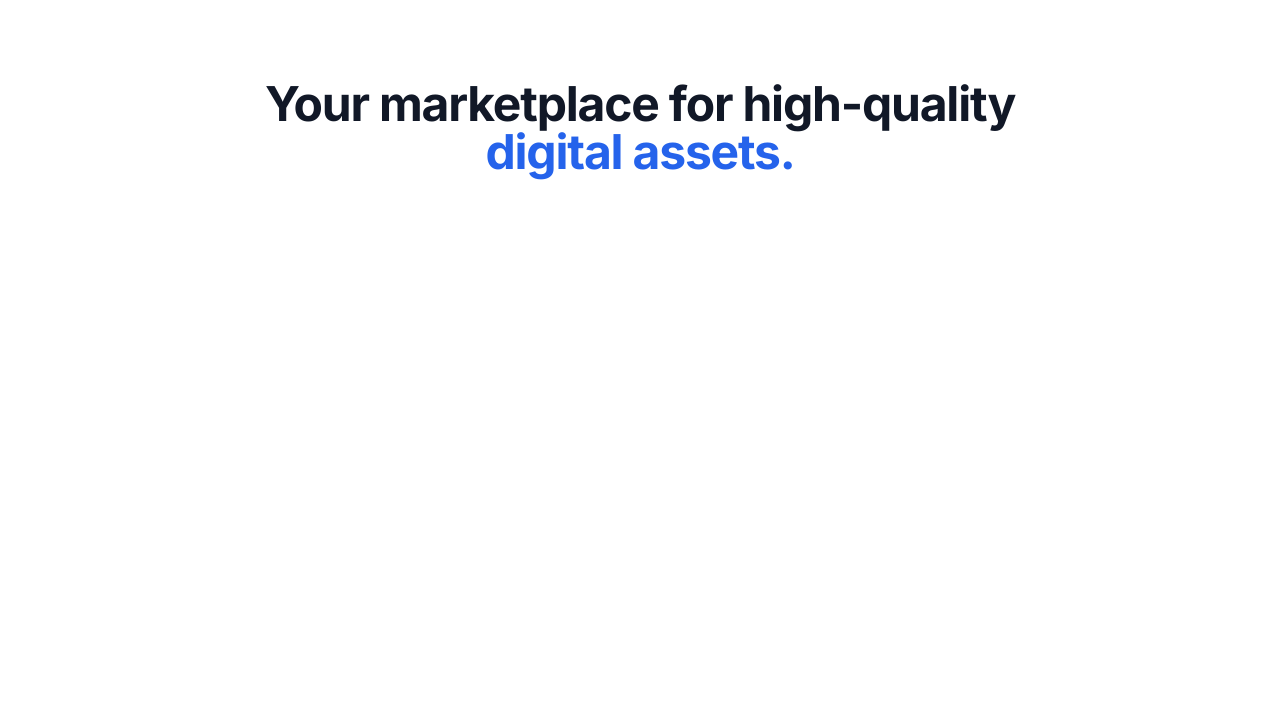
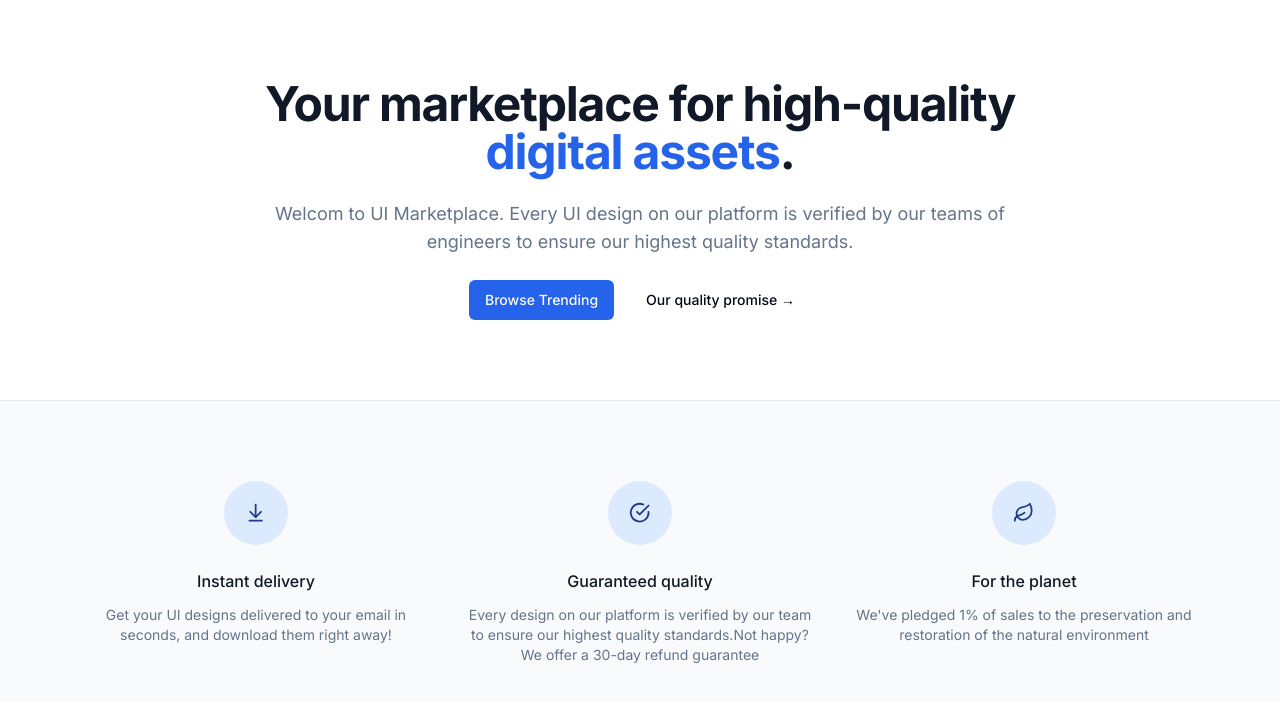
Before and after one commit to onyx093/ui_marketplace, a Next.js app: page / in a window 1280 px wide. Shown: the top 702 px of the page. Built offline with nearby package versions, Linux system fonts and the light colour scheme.

Commit message:
(feat-ui):landing page-wip

```diff
--- a/package.json
+++ b/package.json
@@ -9,6 +9,7 @@
     "lint": "next lint"
   },
   "dependencies": {
+    "@radix-ui/react-slot": "^1.0.2",
     "class-variance-authority": "^0.7.0",
     "clsx": "^2.1.0",
     "lucide-react": "^0.356.0",
--- a/src/app/globals.css
+++ b/src/app/globals.css
@@ -6,63 +6,46 @@
   :root {
     --background: 0 0% 100%;
     --foreground: 222.2 84% 4.9%;
-
     --card: 0 0% 100%;
     --card-foreground: 222.2 84% 4.9%;
-
     --popover: 0 0% 100%;
     --popover-foreground: 222.2 84% 4.9%;
-
-    --primary: 222.2 47.4% 11.2%;
+    --primary: 221.2 83.2% 53.3%;
     --primary-foreground: 210 40% 98%;
-
     --secondary: 210 40% 96.1%;
     --secondary-foreground: 222.2 47.4% 11.2%;
-
     --muted: 210 40% 96.1%;
     --muted-foreground: 215.4 16.3% 46.9%;
-
     --accent: 210 40% 96.1%;
     --accent-foreground: 222.2 47.4% 11.2%;
-
     --destructive: 0 84.2% 60.2%;
     --destructive-foreground: 210 40% 98%;
-
     --border: 214.3 31.8% 91.4%;
     --input: 214.3 31.8% 91.4%;
-    --ring: 222.2 84% 4.9%;
-
+    --ring: 221.2 83.2% 53.3%;
     --radius: 0.5rem;
   }
 
   .dark {
     --background: 222.2 84% 4.9%;
     --foreground: 210 40% 98%;
-
     --card: 222.2 84% 4.9%;
     --card-foreground: 210 40% 98%;
-
     --popover: 222.2 84% 4.9%;
     --popover-foreground: 210 40% 98%;
-
-    --primary: 210 40% 98%;
+    --primary: 217.2 91.2% 59.8%;
     --primary-foreground: 222.2 47.4% 11.2%;
-
     --secondary: 217.2 32.6% 17.5%;
     --secondary-foreground: 210 40% 98%;
-
     --muted: 217.2 32.6% 17.5%;
     --muted-foreground: 215 20.2% 65.1%;
-
     --accent: 217.2 32.6% 17.5%;
     --accent-foreground: 210 40% 98%;
-
     --destructive: 0 62.8% 30.6%;
     --destructive-foreground: 210 40% 98%;
-
     --border: 217.2 32.6% 17.5%;
     --input: 217.2 32.6% 17.5%;
-    --ring: 212.7 26.8% 83.9%;
+    --ring: 224.3 76.3% 48%;
   }
 }
 
--- a/src/app/page.tsx
+++ b/src/app/page.tsx
@@ -1,15 +1,81 @@
 import MaxWidthWrapper from "@/components/MaxWidthWrapper";
-import Image from "next/image";
+import { Button, buttonVariants } from "@/components/ui/button";
+import { ArrowDownToLine, CheckCircle, Leaf } from "lucide-react";
+import Link from "next/link";
+
+const perks = [
+  {
+    name: "Instant delivery",
+    icon: ArrowDownToLine,
+    description:
+      "Get your UI designs delivered to your email in seconds, and download them right away!",
+  },
+  {
+    name: "Guaranteed quality",
+    icon: CheckCircle,
+    description:
+      "Every design on our platform is verified by our team to ensure our highest quality standards.Not happy? We offer a 30-day refund guarantee",
+  },
+  {
+    name: "For the planet",
+    icon: Leaf,
+    description:
+      "We've pledged 1% of sales to the preservation and restoration of the natural environment",
+  },
+];
 
 export default function Home() {
   return (
+    <>
       <MaxWidthWrapper>
         <div className="py-20 mx-auto text-center flex flex-col items-center max-w-3xl">
           <h1 className="text-4xl font-bold tracking-tight text-gray-900 sm:text-5xl">
             Your marketplace for high-quality{" "}
-          <span className="text-blue-600">digital assets.</span>
+            <span className="text-blue-600">digital assets</span>.
           </h1>
+          <p className="mt-6 text-lg max-w-prose text-muted-foreground">
+            Welcom to UI Marketplace. Every UI design on our platform is
+            verified by our teams of engineers to ensure our highest quality
+            standards.
+          </p>
+          <div className="flex flex-col sm:flex-row gap-4 mt-6">
+            <Link className={buttonVariants()} href="/products">
+              Browse Trending
+            </Link>
+            <Button variant={"ghost"}>Our quality promise &rarr;</Button>
+          </div>
+        </div>
+
+        {/* TODO: List products */}
+      </MaxWidthWrapper>
+
+      <section className="border-t border-gray-200 bg-gray-50">
+        <MaxWidthWrapper className="py-20">
+          <div className="grid grid-cols-1 gap-y-12 sm:grid-cols-2 sm:gap-x-6 lg:grid-cols-3 lg:gap-y-0 lg:gap-x-8">
+            {perks.map((perk) => (
+              <div
+                key={perk.name}
+                className="text-center md:flex md:items-start md:text-left lg:block lg:text-center"
+              >
+                <div className="md:flex-shrink-0 flex justify-center">
+                  <div className="w-16 h-16 flex items-center justify-center rounded-full bg-blue-100 text-blue-900">
+                    {<perk.icon className="w-1/3 h-1/3" />}
+                  </div>
+                </div>
+
+                <div className="mt-6 md:ml-4 md:mt-0 lg:ml-0 lg:mt-6">
+                  <h3 className="text-base font-medium text-gray-900">
+                    {perk.name}
+                  </h3>
+                  <p className="mt-3 text-sm text-muted-foreground">
+                    {perk.description}
+                  </p>
+                </div>
+              </div>
+            ))}
           </div>
         </MaxWidthWrapper>
+      </section>
+    </>
   );
 }
--- /dev/null
+++ b/src/components/ui/button.tsx
@@ -0,0 +1,56 @@
+import * as React from "react"
+import { Slot } from "@radix-ui/react-slot"
+import { cva, type VariantProps } from "class-variance-authority"
+
+import { cn } from "@/lib/utils"
+
+const buttonVariants = cva(
+  "inline-flex items-center justify-center whitespace-nowrap rounded-md text-sm font-medium ring-offset-background transition-colors focus-visible:outline-none focus-visible:ring-2 focus-visible:ring-ring focus-visible:ring-offset-2 disabled:pointer-events-none disabled:opacity-50",
+  {
+    variants: {
+      variant: {
+        default: "bg-primary text-primary-foreground hover:bg-primary/90",
+        destructive:
+          "bg-destructive text-destructive-foreground hover:bg-destructive/90",
+        outline:
+          "border border-input bg-background hover:bg-accent hover:text-accent-foreground",
+        secondary:
+          "bg-secondary text-secondary-foreground hover:bg-secondary/80",
+        ghost: "hover:bg-accent hover:text-accent-foreground",
+        link: "text-primary underline-offset-4 hover:underline",
+      },
+      size: {
+        default: "h-10 px-4 py-2",
+        sm: "h-9 rounded-md px-3",
+        lg: "h-11 rounded-md px-8",
+        icon: "h-10 w-10",
+      },
+    },
+    defaultVariants: {
+      variant: "default",
+      size: "default",
+    },
+  }
+)
+
+export interface ButtonProps
+  extends React.ButtonHTMLAttributes<HTMLButtonElement>,
+    VariantProps<typeof buttonVariants> {
+  asChild?: boolean
+}
+
+const Button = React.forwardRef<HTMLButtonElement, ButtonProps>(
+  ({ className, variant, size, asChild = false, ...props }, ref) => {
+    const Comp = asChild ? Slot : "button"
+    return (
+      <Comp
+        className={cn(buttonVariants({ variant, size, className }))}
+        ref={ref}
+        {...props}
+      />
+    )
+  }
+)
+Button.displayName = "Button"
+
+export { Button, buttonVariants }
```
Also changed, not shown: 1 other file (tests, documents, lock files or other folders). Lines whose indentation alone changed are shown as unchanged.
